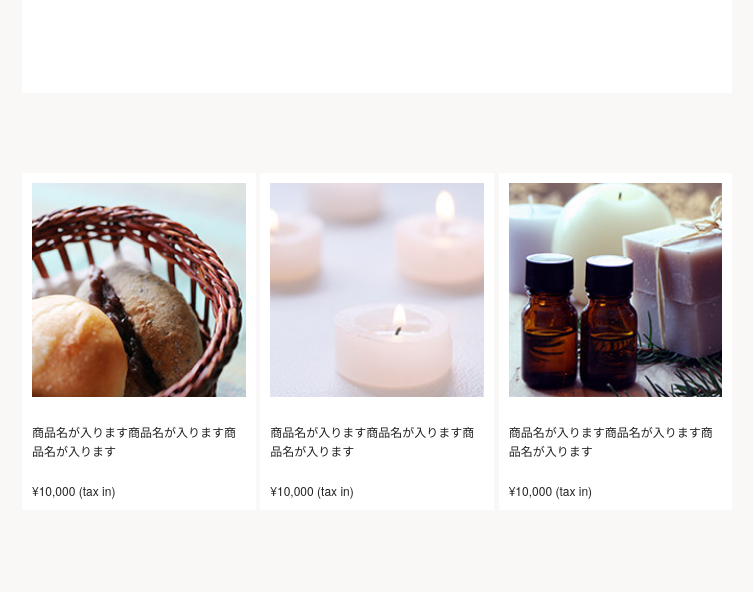
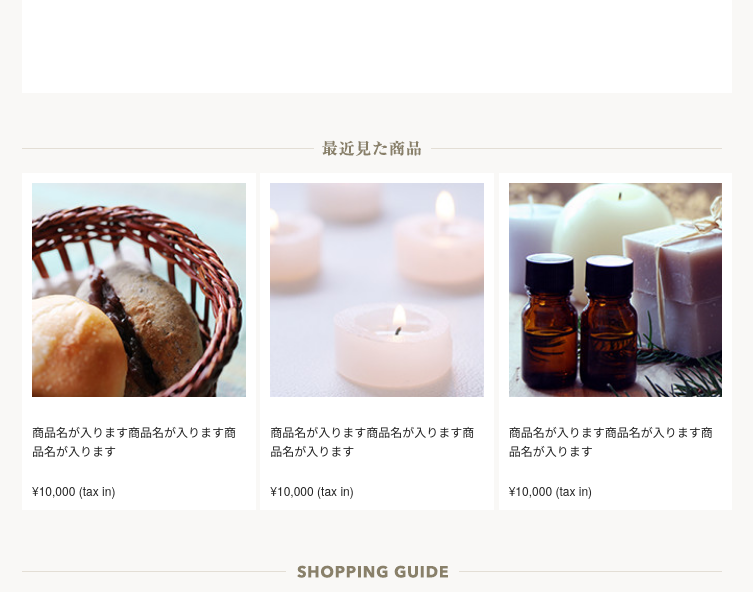
Before and after one commit to mioyamasaki/shopping-site, a plain HTML site: page product.html in a window 1280 px wide. Shown: the part 1430-2022 px from the top of the page, without its empty margins (138-891 px from the left). Drawn offline with nearby package versions, Linux system fonts and the light colour scheme.

Commit message:
sixth commit

```diff
--- a/product.html
+++ b/product.html
@@ -160,7 +160,7 @@
 
 
                             <section id="recent_item">
-                                <h2></h2>
+                                <h2><img src="images/top/title_recent_pc.png" class="js-image-switch u-max-full-width" /></h2>
                                 <div class="flexbox flex-wrap space-between">
                                     <div class="item_inner">
                                         <div class="post">
@@ -184,7 +184,7 @@
                             </section><!-- #recent_item -->
 
                             <section id="shopping_guide">
-                                <h2></h2>
+                                <h2><img src="images/top/title_guide_pc.png" class="js-image-switch u-max-full-width" /></h2>
                                 <div class="flexbox flex-wrap space-between">
                                     <div class="guide_inner">
                                         <h3>お届けについて</h3>
@@ -306,6 +306,38 @@
             </div>
         </footer><!-- footer -->
 
+        <script type="text/javascript">
+            $(function() {
+              var $elem = $('.js-image-switch');
+              var sp = '_sp.';
+              var pc = '_pc.';
+              var replaceWidth = 550;
+
+              function imageSwitch() {
+                var windowWidth = parseInt($(window).width());
+
+                $elem.each(function() {
+                  var $this = $(this);
+                  if(windowWidth >= replaceWidth) {
+                    $this.attr('src', $this.attr('src').replace(sp, pc));
+                  } else {
+                    $this.attr('src', $this.attr('src').replace(pc, sp));
+                  }
+                });
+              }
+              imageSwitch();
+
+              // 動的なリサイズは操作後0.2秒経ってから処理を実行する。
+              var resizeTimer;
+              $(window).on('resize', function() {
+                clearTimeout(resizeTimer);
+                resizeTimer = setTimeout(function() {
+                  imageSwitch();
+                }, 100);
+              });
+            });
+        </script>
+
 
     </body>
 </html>
```
Also changed, not shown: index.html (+34 -3 lines), list.html (+32 -2 lines), test.css (added, +25 -0 lines), images/top/title_guide_pc.png (renamed from images/top/title_guide.png), images/top/title_newitems_pc.png (renamed from images/top/title_newitems.png), images/top/title_popular_pc.png (renamed from images/top/title_popular.png), images/top/title_recent_pc.png (renamed from images/top/title_recent.png).
